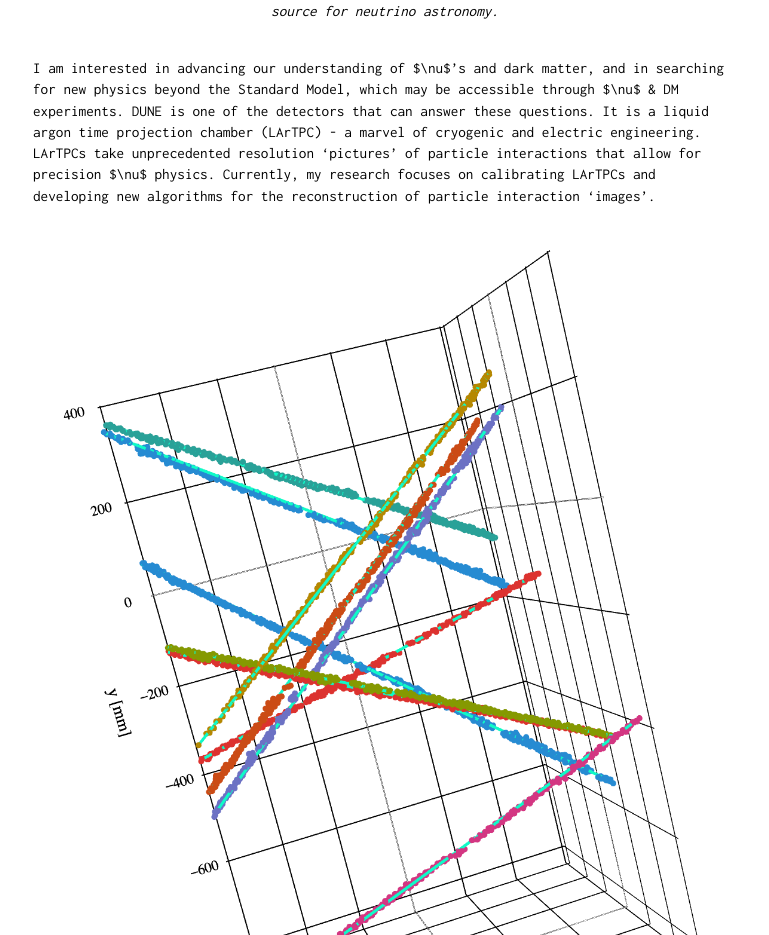
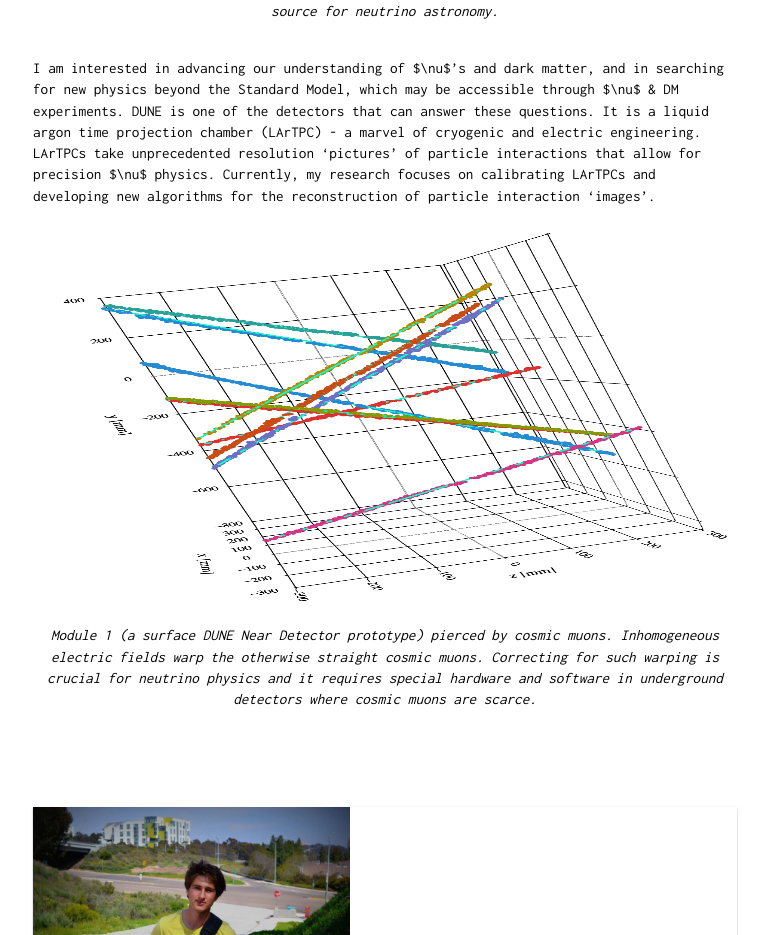
Before and after one commit to alexdvornikov/alexdvornikov.github.io, a Jekyll site: the page built from _posts/2016-12-8-about.markdown, in a window 1280 px wide. Shown: the part 3119-4054 px from the top of the page, without its empty margins (255-1024 px from the left). Built offline with Jekyll 4.4.1, drawn with Linux system fonts in a browser that asks for light colours; nearby versions of some CDN libraries; formulas are drawn with MathJax 3.

Commit message:
Update 2016-12-8-about.markdown

```diff
--- a/_posts/2016-12-8-about.markdown
+++ b/_posts/2016-12-8-about.markdown
@@ -58,7 +58,7 @@ Current $\nu$ telescopes are already seeing extragalactic $\nu$'s and next-gener
 
 I am interested in advancing our understanding of $\nu$'s and dark matter, and in searching for new physics beyond the Standard Model, which may be accessible through $\nu$ & DM experiments. DUNE is one of the detectors that can answer these questions. It is a liquid argon time projection chamber (LArTPC) - a marvel of cryogenic and electric engineering. LArTPCs take unprecedented resolution ‘pictures’ of particle interactions that allow for precision $\nu$ physics. Currently, my research focuses on calibrating LArTPCs and developing new algorithms for the reconstruction of particle interaction ‘images’.
 
-| <img src="/images/Module1_Example.png" alt="drawing" width="400"/> |
+| <img src="/images/Module1_Example.png" alt="drawing" height="400"/> |
 |:--:|
 | *Module 1 (a surface DUNE Near Detector prototype) pierced by cosmic muons. Inhomogeneous electric fields warp the otherwise straight cosmic muons. Correcting for such warping is crucial for neutrino physics and it requires special hardware and software in underground detectors where cosmic muons are scarce.* |
 
```
